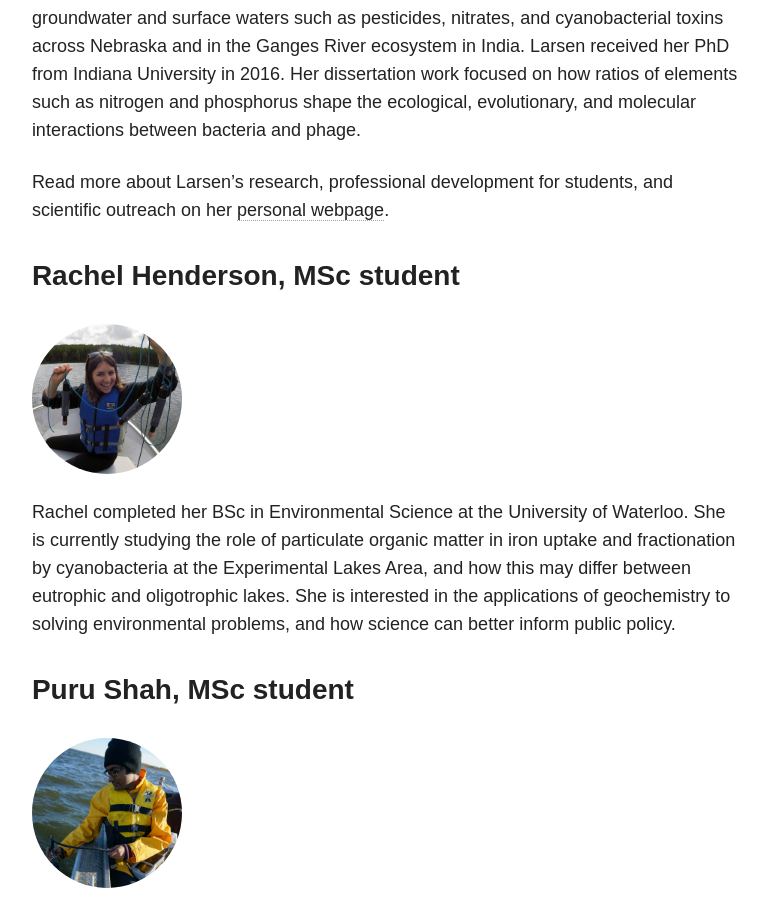
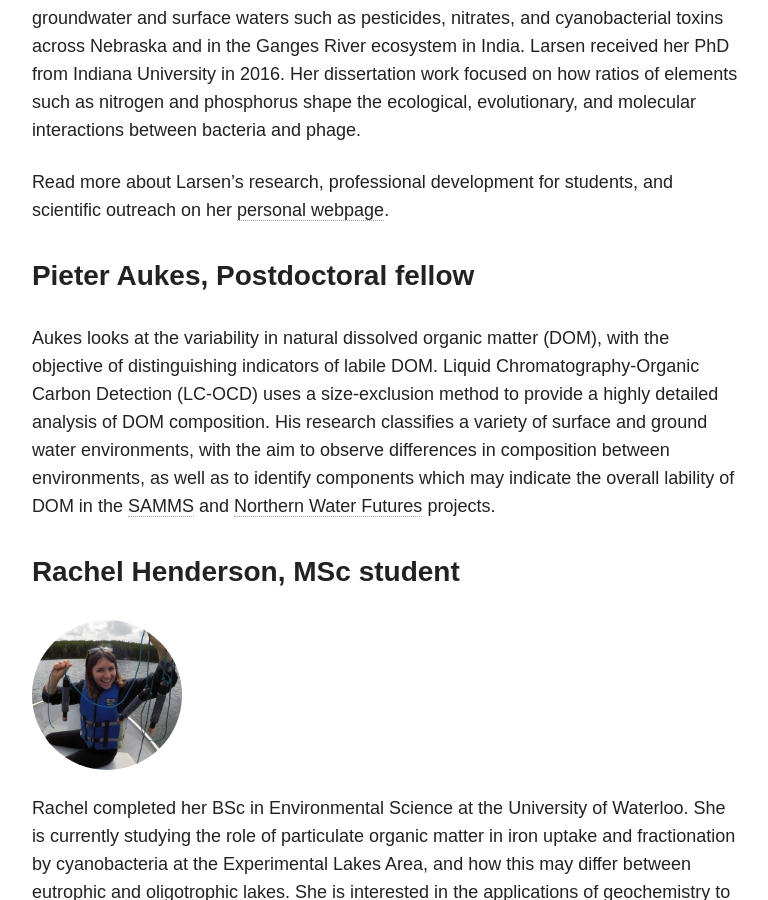
Before and after one commit to jjvenky/jjvenky.github.io, a Jekyll site: the page built from people/index.md, in a window 1280 px wide and 900 px high, scrolled down 1676 px. Shown: the whole window, without its empty margins (254-1022 px from the left). Built offline with Jekyll 4.4.1, drawn with Linux system fonts in a browser that asks for light colours; nearby versions of some CDN libraries.

Commit message:
Add Pieter Aukes to people.

```diff
--- a/people/index.md
+++ b/people/index.md
@@ -25,6 +25,10 @@ Megan Larsen is a microbial evolutionary ecologist with a focus in eco-evolution
 Larsen recently completed a one-year postdoctoral position at the University of Nebraska-Lincoln [Water Sciences Laboratory](http://watersciences.unl.edu/) (WSL) where she provided expertise in specialized methods for water quality analysis and oversaw technical training within the facility. Her research at the WSL focused on emerging and persistent contaminants in groundwater and surface waters such as pesticides, nitrates, and cyanobacterial toxins across Nebraska and in the Ganges River ecosystem in India. Larsen received her PhD from Indiana University in 2016. Her dissertation work focused on how ratios of elements such as nitrogen and phosphorus shape the ecological, evolutionary, and molecular interactions between bacteria and phage.
 
 Read more about Larsen's research, professional development for students, and scientific outreach on her [personal webpage](https://meganllarsen.wordpress.com).
+
+### Pieter Aukes, Postdoctoral fellow
+
+Aukes looks at the variability in natural dissolved organic matter (DOM), with the objective of distinguishing indicators of labile DOM. Liquid Chromatography-Organic Carbon Detection (LC-OCD) uses a size-exclusion method to provide a highly detailed analysis of DOM composition. His research classifies a variety of surface and ground water environments, with the aim to observe differences in composition between environments, as well as to identify components which may indicate the overall lability of DOM in the [SAMMS](http://samms.ca) and [Northern Water Futures](https://researchcentres.wlu.ca/northern-water-futures/index.html) projects.
 
 ### Rachel Henderson, MSc student
 
```
